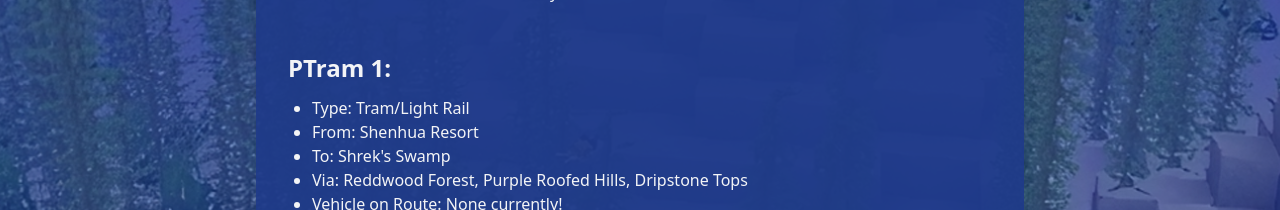
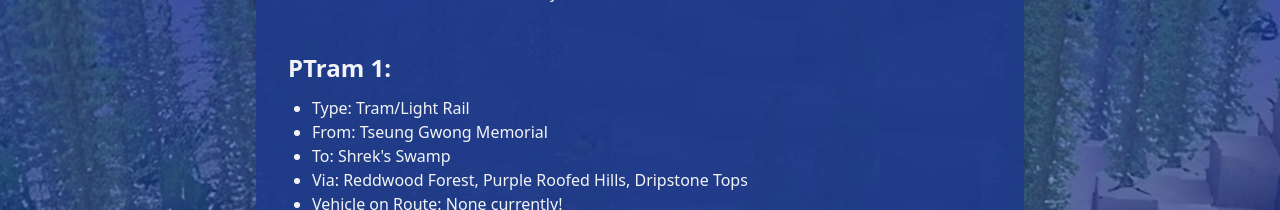
Before and after one commit to AwesomeKalin/pufferfishtranswebsite, a SvelteKit app: page /routes in a window 1280 px wide. Shown: the part 960-1170 px from the top of the page. Built offline with nearby package versions, Linux system fonts and the light colour scheme.

Commit message:
Correct PTram 1

```diff
--- a/src/routes/routes/+page.svelte
+++ b/src/routes/routes/+page.svelte
@@ -56,7 +56,7 @@
 <h3 class="mb-3 text-2xl font-semibold">PTram 1:</h3>
 <ul class="mb-6 list-disc pl-6">
 	<li>Type: Tram/Light Rail</li>
-	<li>From: Shenhua Resort</li>
+	<li>From: Tseung Gwong Memorial</li>
 	<li>To: Shrek's Swamp</li>
 	<li>Via: Reddwood Forest, Purple Roofed Hills, Dripstone Tops</li>
 	<li>Vehicle on Route: None currently!</li>
```
